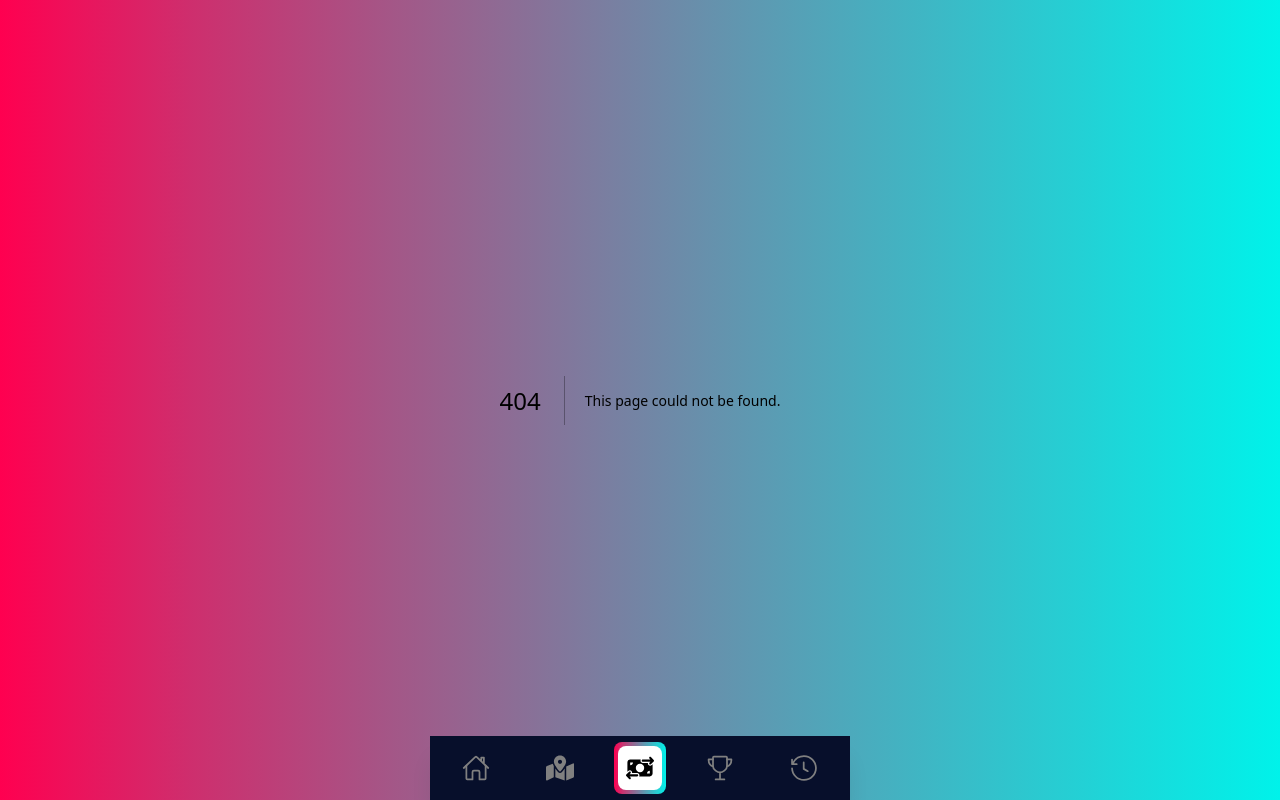
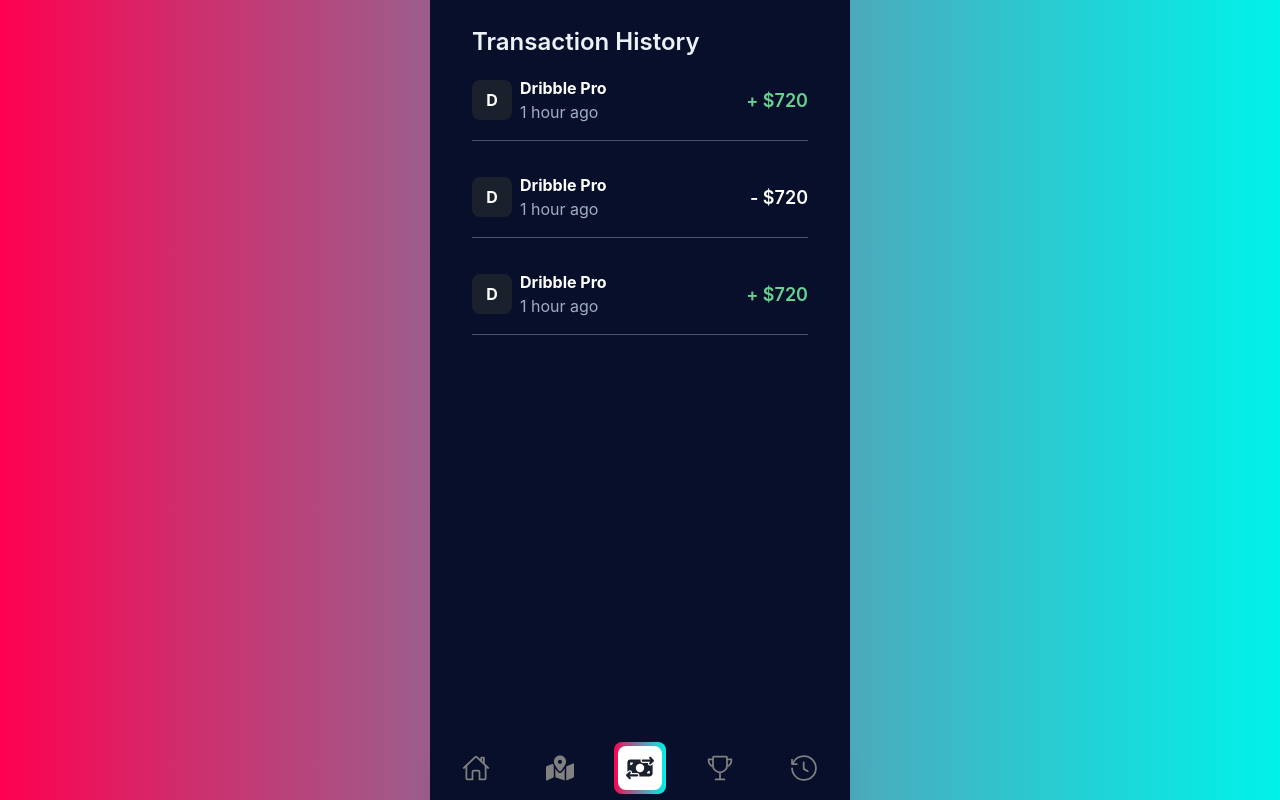
Before and after one commit to Project-Hackathons/tiktok-techjam, a Next.js app in the folder frontend/: page /history in a window 1280 px wide. Before the commit this address had no page. Built offline with nearby package versions, Linux system fonts and the light colour scheme.

Commit message:
transaction history

```diff
--- a/frontend/src/components/TransactionList/index.tsx
+++ b/frontend/src/components/TransactionList/index.tsx
@@ -1,10 +1,16 @@
 import { Divider, Flex, HStack, Text, VStack } from "@chakra-ui/react";
+import { useRouter } from "next/router";
 
 const TransactionList = () => {
+  const router = useRouter()
+  const path = router.asPath
+
   return (
     <Flex w="80%" h="50%" flexDir="column">
       <Text color="gray.100" fontSize="x-large" fontWeight="semibold">
-        Recent Transactions
+        {
+          path == "/history" ? "Transaction History" : "Recent Transactions"
+        }
       </Text>
       <VStack color="white" gap="1rem">
         <Flex
--- /dev/null
+++ b/frontend/src/pages/history.tsx
@@ -0,0 +1,14 @@
+import TransactionList from "@/components/TransactionList"
+import { Flex, VStack, HStack, Button, Text } from "@chakra-ui/react"
+
+const History = () => {
+    return (
+        <Flex bg="#070F2B" h="100vh" w="100%">
+        <VStack gap="1.5rem" w="100%" pt="1.5rem">
+          <TransactionList />
+        </VStack>
+      </Flex>
+    )
+}
+
+export default History
```
